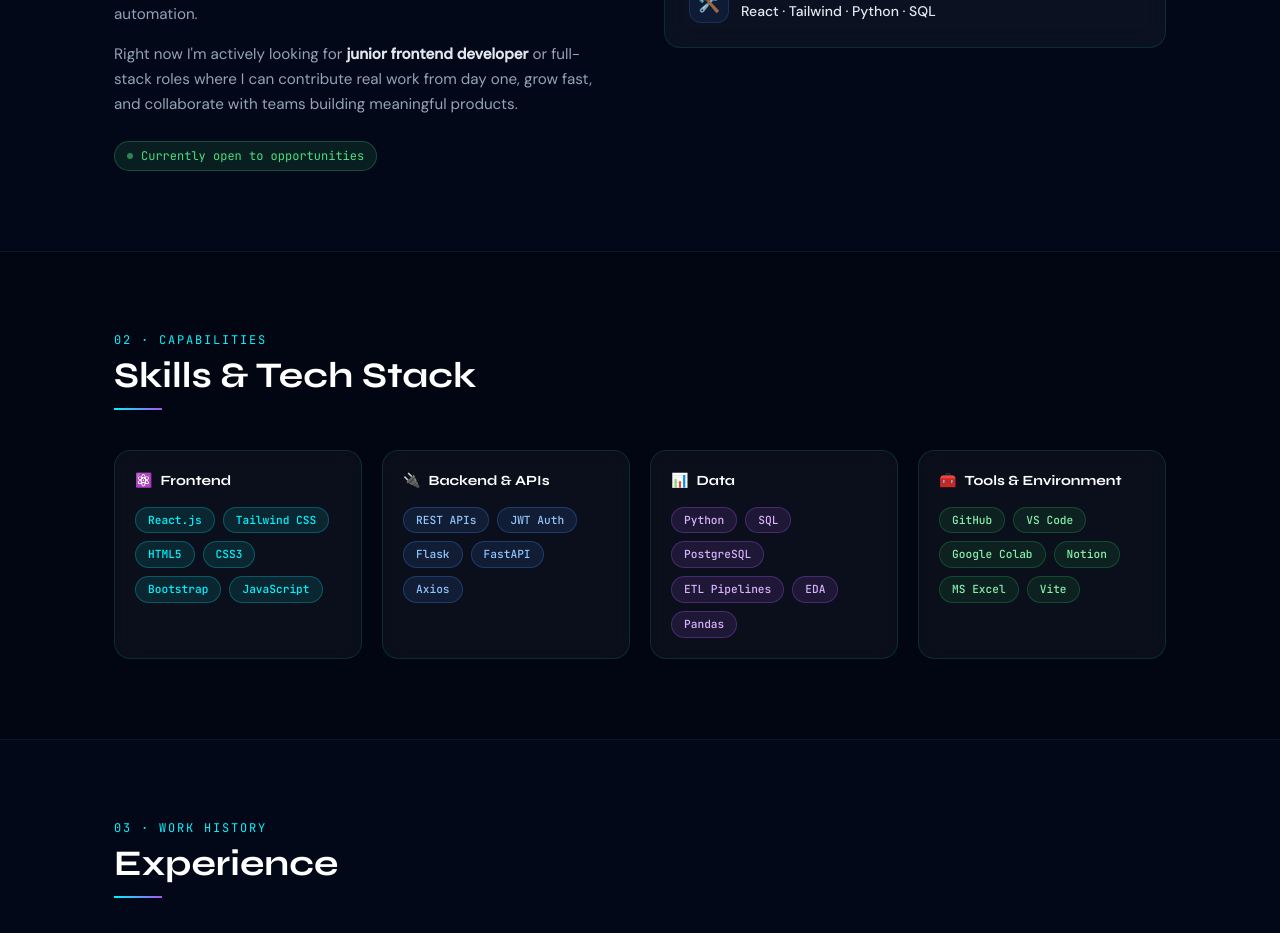
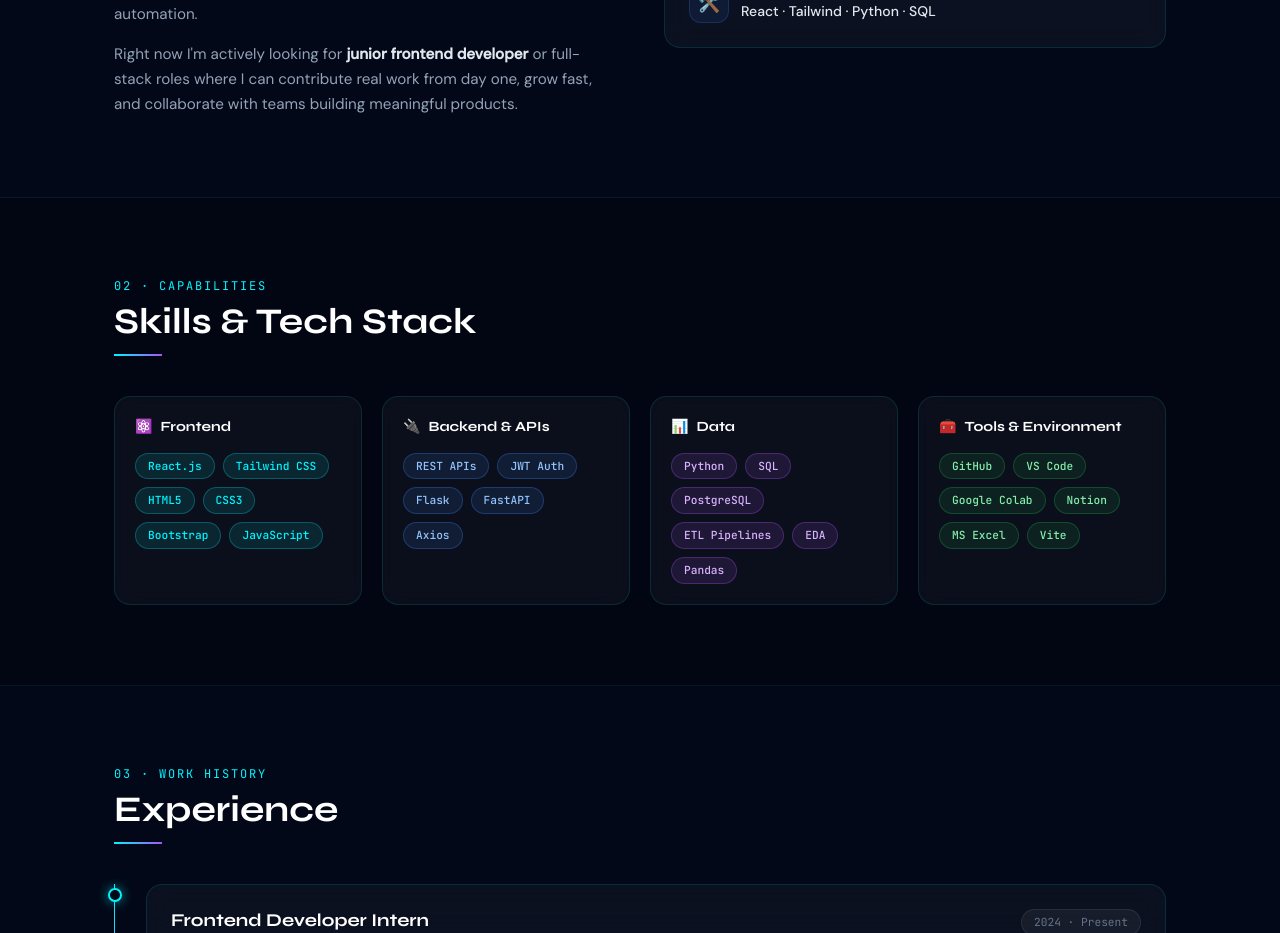
Before and after one commit to musaabbasi84/Portfolio, a React (Vite) app: page / in a window 1280 px wide. Shown: the part 1300-2233 px from the top of the page. Built offline with nearby package versions, Linux system fonts and the light colour scheme.

Commit message:
Update AboutSection.jsx

```diff
--- a/src/sections/AboutSection.jsx
+++ b/src/sections/AboutSection.jsx
@@ -45,12 +45,7 @@ export default function AboutSection() {
               or full-stack roles where I can contribute real work from day one, grow fast, and collaborate with
               teams building meaningful products.
             </p>
-            <div className="pt-2">
-              <span className="inline-flex items-center gap-2 text-xs text-green-400 font-mono-custom bg-green-400/10 border border-green-400/25 px-3 py-1.5 rounded-full">
-                <span className="w-1.5 h-1.5 rounded-full bg-green-400 animate-pulse" />
-                Currently open to opportunities
-              </span>
-            </div>
+
           </motion.div>
 
           {/* Meta card */}
```
